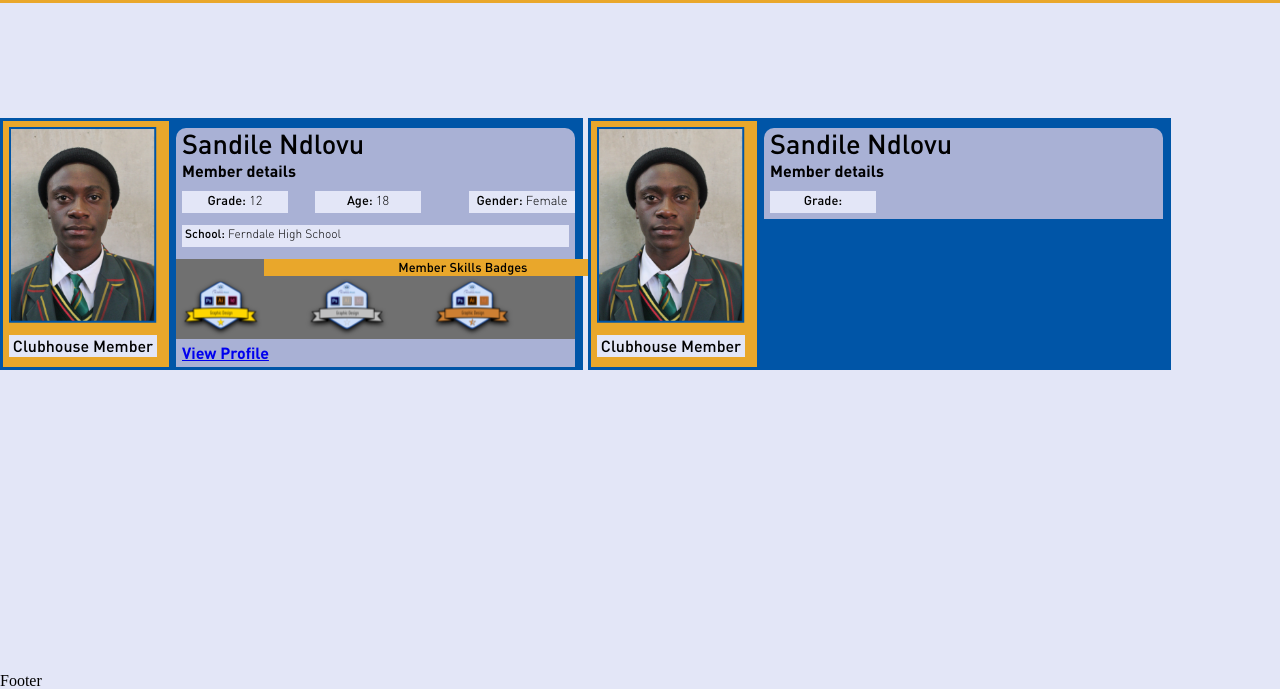
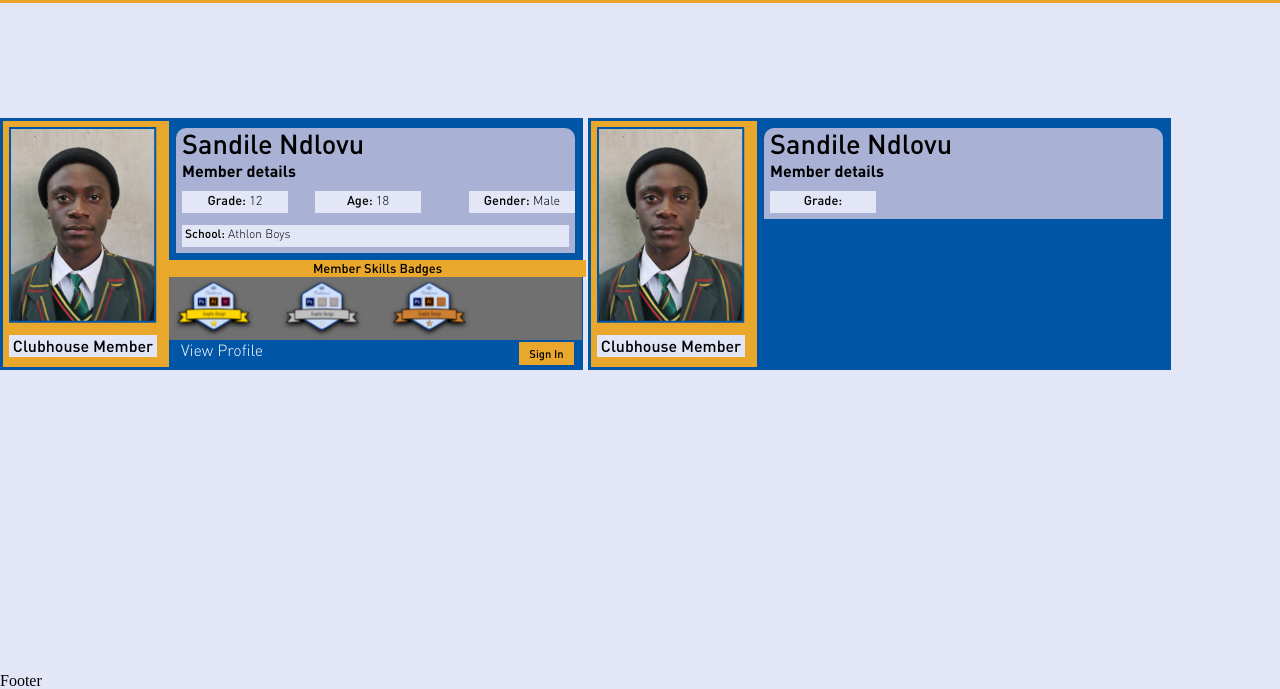
Before and after one commit to Vuyani-Magibisela/ClubhouseOnline, a plain HTML site: page index.html in a window 1280 px wide. Shown: the part 111-800 px from the top of the page. Drawn offline with Linux system fonts and the light colour scheme.

Commit message:
Styled sign in btn and profile view

```diff
--- a/css/style.css
+++ b/css/style.css
@@ -268,9 +268,11 @@ footer{
     padding: 0px;
 }
 
+
+
 .skills h1{
     grid-column: 1/13;
-    width: 393px;
+    width: 100%;
     background: #E9A72B;
     font-family: 'DINPro-Medium';
     font-size: 0.8em;
@@ -292,7 +294,34 @@ footer{
      grid-column: 5;
 }
 
+.SignIn{
+    grid-column: 1/13;
+    display: grid;
+    grid-template-columns: 1fr 1fr;
+    padding: 2px;
 
+}
+
+.SignIn h3 a{
+    color: #fff;
+    text-decoration: none;
+    font-family: 'DINPro-Light';
+    margin-left: 10px;
+}
+
+.SignInBtn{
+    background:#E9A72B;
+    width: 4em;
+    padding: 0.5em;
+    font-size: 0.7em;
+    color: #000;
+    text-align: center;
+    text-decoration: none;
+    font-family: 'DINPro-Medium';
+    margin-left: 143px;
+
+
+}
 
 footer {
     position: fixed;
--- a/index.html
+++ b/index.html
@@ -33,7 +33,7 @@
         <main class="wrapper">
 
 
-                <div class="logedincards overlay">
+                <div class="logedincards">
 
                 </div>
 
@@ -55,10 +55,11 @@
                                 <p>Age:<span id="age"> 18</span></p>
                         </div>
                         <div class="gender">
-                                <p>Gender:<span id="gender"> Female</span></p>
+                                <p>Gender:<span id="gender"> Male</span></p>
                         </div>
                         <div class="school">
-                                <p>School:<span id="school"> Ferndale High School</span></p>
+                                <p>School:<span id="school"> Athlon Boys</span></p>
+                        </div>
                     </div>
 
                     <div class="skills">
@@ -74,15 +75,13 @@
                             </div>
                     </div>
 
-
+                    <div class="SignIn">
                         <h3><a href="#">View Profile</a></h3>
-
-
-
+                        <a href="" class="SignInBtn">Sign In</a>
 
                     </div>
             </div>
-        </div>
+        </div> <!--End Card One-->
 
              <div class="card2">
                 <div class="proPic">
```
Lines whose indentation alone changed are shown as unchanged.
